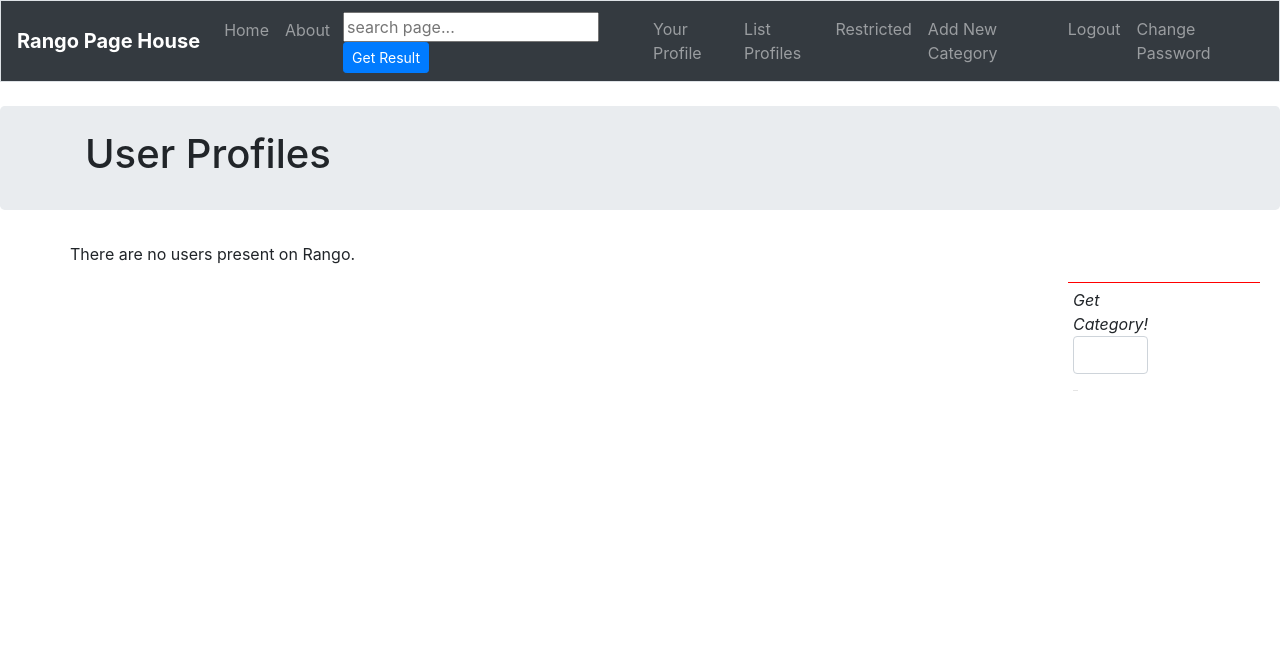
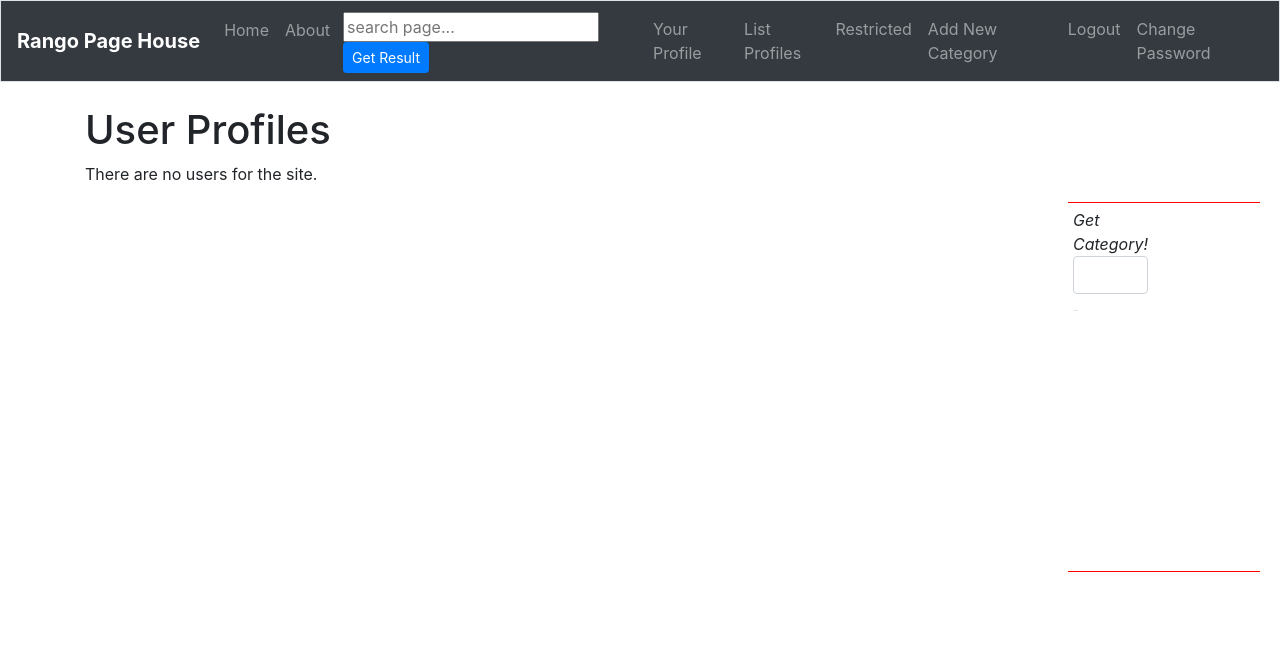
Before and after one commit to frankTheCodeBoy/PAGE_HSE_PROJECT, a Django app: page /profile/ in a window 1280 px wide. Shown: the top 651 px of the page. Run offline with Django 3.2, Linux system fonts and the light colour scheme; the visitor is signed in with stand-in values (Sample User, id 1); some libraries are stand-ins or nearby versions.

Commit message:
Project review and corrections

```diff
--- a/rango_app/views.py
+++ b/rango_app/views.py
@@ -217,7 +217,7 @@
 
         return render(request,
                       'rango_app/list_profiles.html',
-                      {'user_profile_list': profiles})
+                      {'userprofile_list': profiles})
 
 @login_required
 def like_category(request):
--- a/templates/rango_app/add_category.html
+++ b/templates/rango_app/add_category.html
@@ -1,11 +1,9 @@
 {% extends 'rango_app/base.html' %}
-{% load bootstrap4 %}
 {% load static %}
-
 {% block title_block %}
     Add Category
 {% endblock %}
-
+{% load bootstrap4 %}
 {% block body_block %}
   <div class="container">
   <h2 class="form-heading">Add a Category</h2>
--- a/templates/rango_app/add_page.html
+++ b/templates/rango_app/add_page.html
@@ -1,11 +1,9 @@
 {% extends 'rango_app/base.html' %}
-{% load bootstrap4 %}
 {% load static %}
-
 {% block title_block %}
     Add Page
 {% endblock %}
-
+{% load bootstrap4 %}
 {% block body_block %}
     <div class="container">
     {% if category %}
--- a/templates/rango_app/base.html
+++ b/templates/rango_app/base.html
@@ -1,22 +1,23 @@
 <!DOCTYPE html>
-{% load bootstrap4 %}
+{% load static %}
 {% load rango_app_template_tags %}
-{% load static %}
 <html>
-<head lang="en">
-    <meta charset="utf-8">
+<head>
+<meta charset="utf-8">
+    <meta http-equiv="X-UA-Compatible" content="IE=edge">
     <meta name="viewport" content="width=device-width, initial-scale=1,
     shrink-to-fit=no">
+    <meta name="description" content="">
+    <meta name="author" content="">
+    <link rel="shortcut icon" href="{% static 'images/favicon.ico' %}"
+    type="image/x-icon">
     <title>
         Rango -
         {% block title_block %}
-            How to Tango with Django!
         {% endblock %}
     </title>
+    {% load bootstrap4 %}
     {% bootstrap_css %}
-    {% bootstrap_javascript jquery='full' %}
-    <link rel="shortcut icon" href="{% static 'images/favicon.ico' %}"
-     type="image/x-icon">
     <style type="text/css">
      .sidenav{
                 float: right; width:15%; font-style:italic;
@@ -42,6 +43,7 @@
                 margin: 2px 0px 0px 5px;
      }
     </style>
+    {% bootstrap_javascript jquery='full' %}
 </head>
 <body>
     <nav class="navbar navbar-expand-md navbar-dark bg-dark mb-4 border">
--- a/templates/rango_app/cats.html
+++ b/templates/rango_app/cats.html
@@ -1,4 +1,4 @@
-<ul>
+<ul class="nav nav-pills flex-column">
 {% if cats %}
     {% for c in cats %}
         {% if c == act_cat %}
--- a/templates/rango_app/list_profiles.html
+++ b/templates/rango_app/list_profiles.html
@@ -1,36 +1,38 @@
 {% extends 'rango_app/base.html' %}
 {% load static %}
 
-    {% block title_block %}
-        User Profiles
-    {% endblock %}
+{% block title_block %}User Profiles{% endblock %}
 
 {% block body_block %}
-    <div class="jumbotron p-4">
 <div class="container">
-            <h1 class="jumbotron-heading">User Profiles</h1>
-        </div>
-    </div>
+<h1>User Profiles</h1>
 
-    <div class="container">
-        <div class="row">
-            {% if user_profile_list %}
+<div class="panel">
+    {% if userprofile_list %}
+    <div class="panel-heading">
+        <!-- Display search results in an ordered list -->
         <div class="panel-body">
             <div class="list-group">
-                {% for list_user in user_profile_list %}
+                {% for listuser in userprofile_list %}
                 <div class="list-group-item">
+                    {% if listuser.picture %}
+                    <img width="64" height="64"
+                    src="{{ MEDIA_URL}}{{listuser.picture}}"/>
+                    {% else %}
+                    <img width="64"
+                    height="64" src="http://lorempixel.com/64/64/people/"/>
+                    {% endif %}
                     <h4 class="list-group-item-heading">
                     <a href="{% url 'rango_app:profile'
-                            list_user.user.username %}">
-                                {{ list_user.user.username }}
-                            </a>
+                    listuser.user.username %}">{{ listuser.user.username }}</a>
                     </h4>
                 </div>
                 {% endfor %}
             </div>
         </div>
+    </div>
     {% else %}
-            <p>There are no users present on Rango.</p>
+        <p>There are no users for the site.</p>
     {% endif %}
 </div>
 </div>
--- a/templates/rango_app/profile.html
+++ b/templates/rango_app/profile.html
@@ -1,11 +1,9 @@
 {% extends 'rango_app/base.html' %}
-{%load bootstrap4 %}
 {% load static %}
-
 {% block title_block %}
     Profile for {{ selected_user.username }}
 {% endblock %}
-
+{% load bootstrap4 %}
     {% block body_block %}
     <div class="jumbotron p-4">
         <div class="container">
--- a/templates/rango_app/profile_registration.html
+++ b/templates/rango_app/profile_registration.html
@@ -1,11 +1,9 @@
 {% extends 'rango_app/base.html' %}
-{% load bootstrap4 %}
-    {% load static %}
-
+{% load static %}
     {% block title_block %}
         Create a profile
     {% endblock %}
-
+{% load bootstrap4 %}
     {% block body_block %}
     <div class="jumbotron p-4">
         <div class="container">
--- a/templates/rango_app/restricted.html
+++ b/templates/rango_app/restricted.html
@@ -1,6 +1,5 @@
 {% extends 'rango_app/base.html' %}
 {% load static %}
-
 {% block title_block %}
 {% endblock %}
 
--- a/templates/rango_app/search.html
+++ b/templates/rango_app/search.html
@@ -1,11 +1,9 @@
 {% extends 'rango_app/base.html' %}
-{% load bootstrap4 %}
 {% load static %}
-
 {% block title_block %}
     search
 {% endblock %}
-
+{% load bootstrap4 %}
 {% block body_block %}
 <div class="container">
 <h1>Search Results</h1>
--- a/templates/registration/login.html
+++ b/templates/registration/login.html
@@ -1,11 +1,8 @@
 {% extends 'rango_app/base.html' %}
-{% load bootstrap4 %}
-{% load static %}
-
 {% block title_block %}
     Login
 {%  endblock %}
-
+{% load bootstrap4 %}
 {% block body_block %}
 <div class="container">
 <h1 class="form-signin-heading">Please Sign in</h1>
--- a/templates/registration/logout.html
+++ b/templates/registration/logout.html
@@ -1,4 +1,6 @@
 {% extends 'rango_app/base.html' %}
+{% block title_block %}Logout
+{% endblock %}
 {% load bootstrap4 %}
 {% block body_block %}
 <div class="container">
--- a/templates/registration/password_change_form.html
+++ b/templates/registration/password_change_form.html
@@ -1,5 +1,7 @@
 {% extends 'rango_app/base.html' %}
-{% load static %}
+{% block title_block %}
+Change Password
+{% endblock %}
 {% load bootstrap4 %}
 {% block body_block %}
 <div class="container">
--- a/templates/registration/registration_form.html
+++ b/templates/registration/registration_form.html
@@ -1,4 +1,7 @@
 {% extends 'rango_app/base.html' %}
+{% block title_block %}
+Register
+{% endblock %}
 {% load bootstrap4 %}
 {% block body_block %}
     <div class="container">
```
Also changed, not shown: templates/registration/password_change_done.html (+5 -2 lines). Lines whose indentation alone changed are shown as unchanged.
